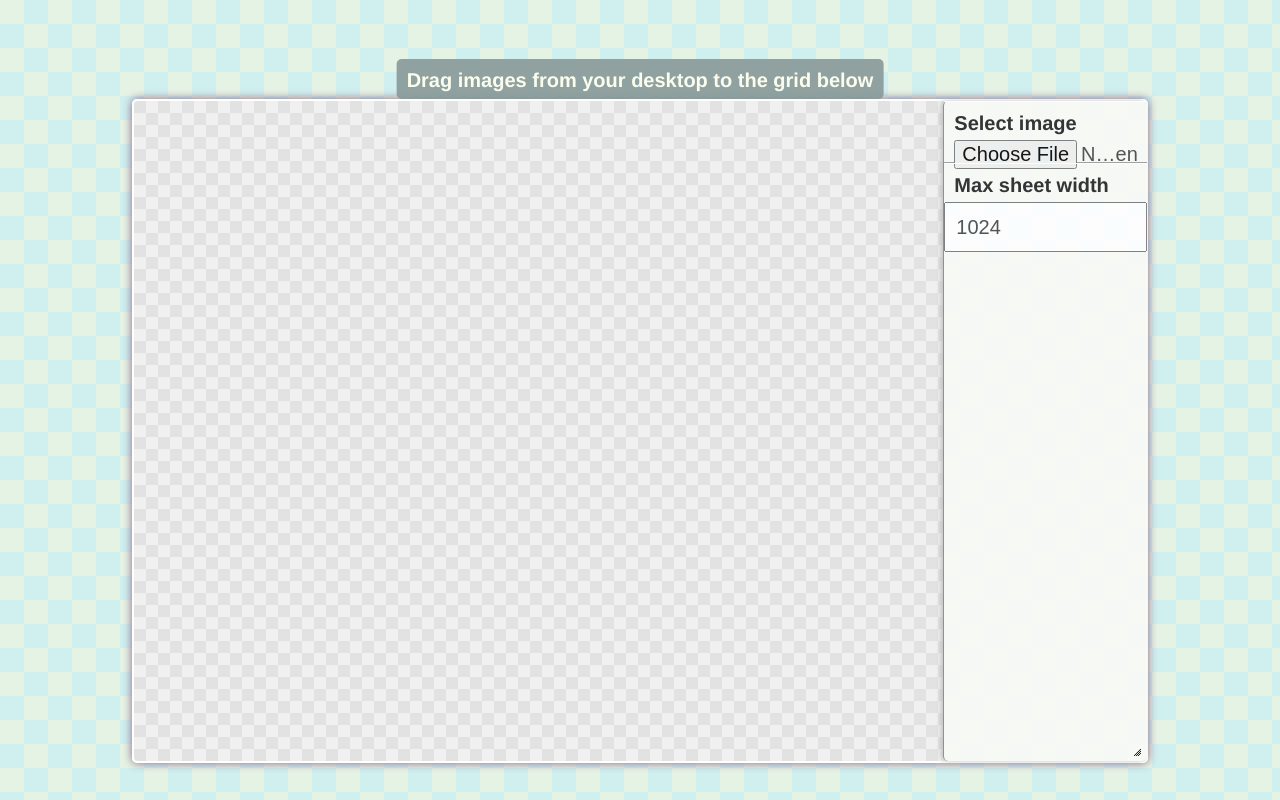
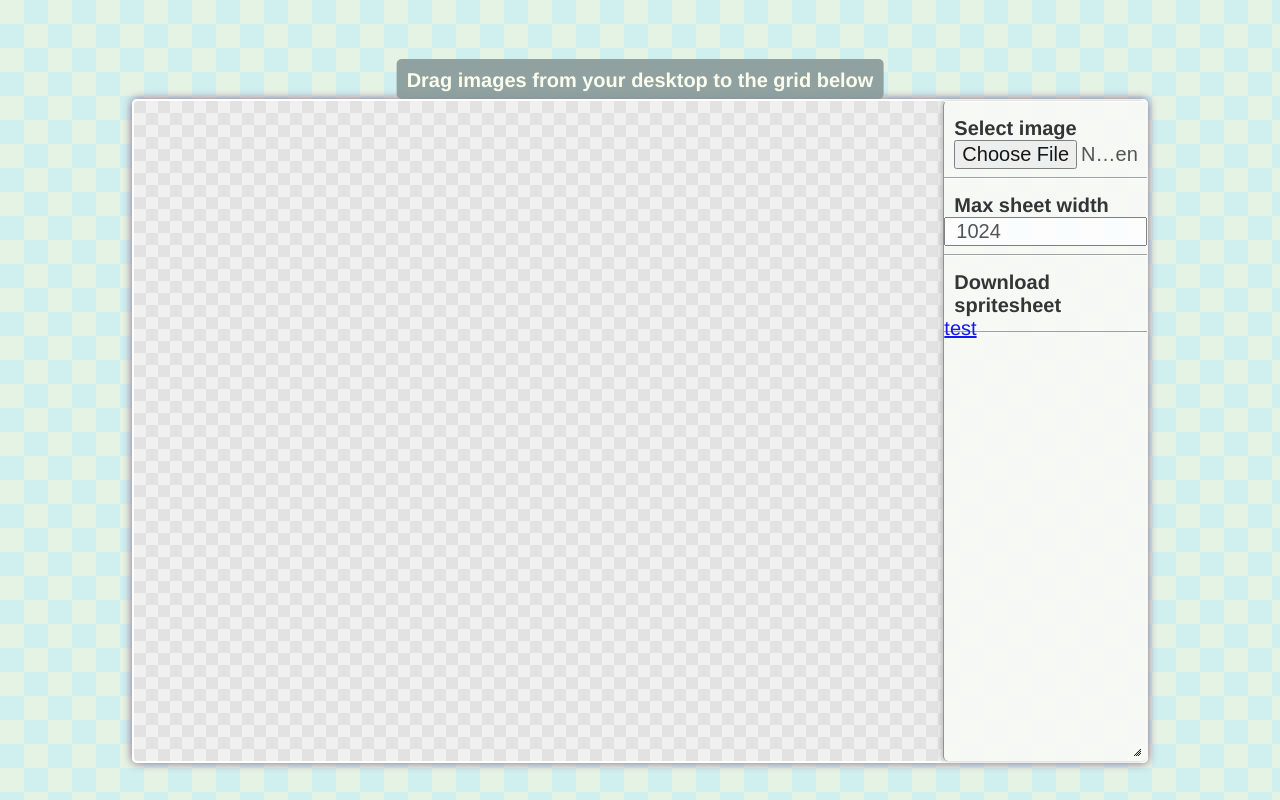
Before and after one commit to rjdr/fullofsheet, a plain HTML site: page index.html in a window 1280 px wide. Drawn offline with Linux system fonts and the light colour scheme.

Commit message:
Progress towards image exporting

```diff
--- a/index.html
+++ b/index.html
@@ -12,7 +12,7 @@
 	</div>
 	<div class="mainpanel">
 		<div class="viewarea" id="viewarea">
-			<canvas id="ctx" width="1" height="1"></canvas>
+			<canvas id="ctx" width="128" height="128"></canvas>
 		</div>
 		<div class="toolarea">
 
@@ -30,6 +30,13 @@
 				<input class="textfield" type="text" value="1024" id="maxsizefield">
 			</div>
 
+			<div class="toolselector">
+				<div class="descriptor">
+					Download spritesheet
+				</div>
+				<a id="downloadbutton" href="/images/myw3schoolsimage.jpg" value="test.png" download>test</a>
+			</div>
+
 		</div>
 	</div>
 </body>
--- a/script.js
+++ b/script.js
@@ -3,11 +3,18 @@ var sprites = [];
 
 // Converts a canvas into an image
 function createImage(ctx){
+	var img = new Image();
+	img.src = ctx.toDataURL("image/png");
+	return img;
+}
 
+function downloadCanvas(link, filename) {
+    link.href = $("#ctx")[0].toDataURL();
+    link.download = filename;
 }
 
 $(document).ready(function(){
-	$(".textfield").css("height", "100%");
+	$(".textfield").css("height", "auto");
 	$(".textfield").css("width", "100%");
 
 	$(".mainpanel").resizable();
@@ -42,5 +49,13 @@ $(document).ready(function(){
 			}
 		}
 	);
-}
+	var img = createImage($("#ctx")[0]);
+	//$("#downloadbutton").attr("href", img.src)
+
+	$("#downloadbutton").on("click", function(){
+		downloadCanvas(this, 'test.png');
+	}
+	)
+	}
+
 );
--- a/style.css
+++ b/style.css
@@ -57,15 +57,15 @@ body {
 	z-index: 10;
 }
 .toolselector{
-	padding-top: 10px;
+	padding-top: 15px;
+	padding-bottom: 10px;
 	width:100%;
 	height:50px;
-	position: relative;
 	border-bottom: 1px solid #999;
 	border-top: 1px solid #fff;
+	position: relative;
 }
 .textfield{
-	margin-top: 5px;
 	font-size: 15pt;
 	padding-left: 10px;
 	color: #454545;
```
